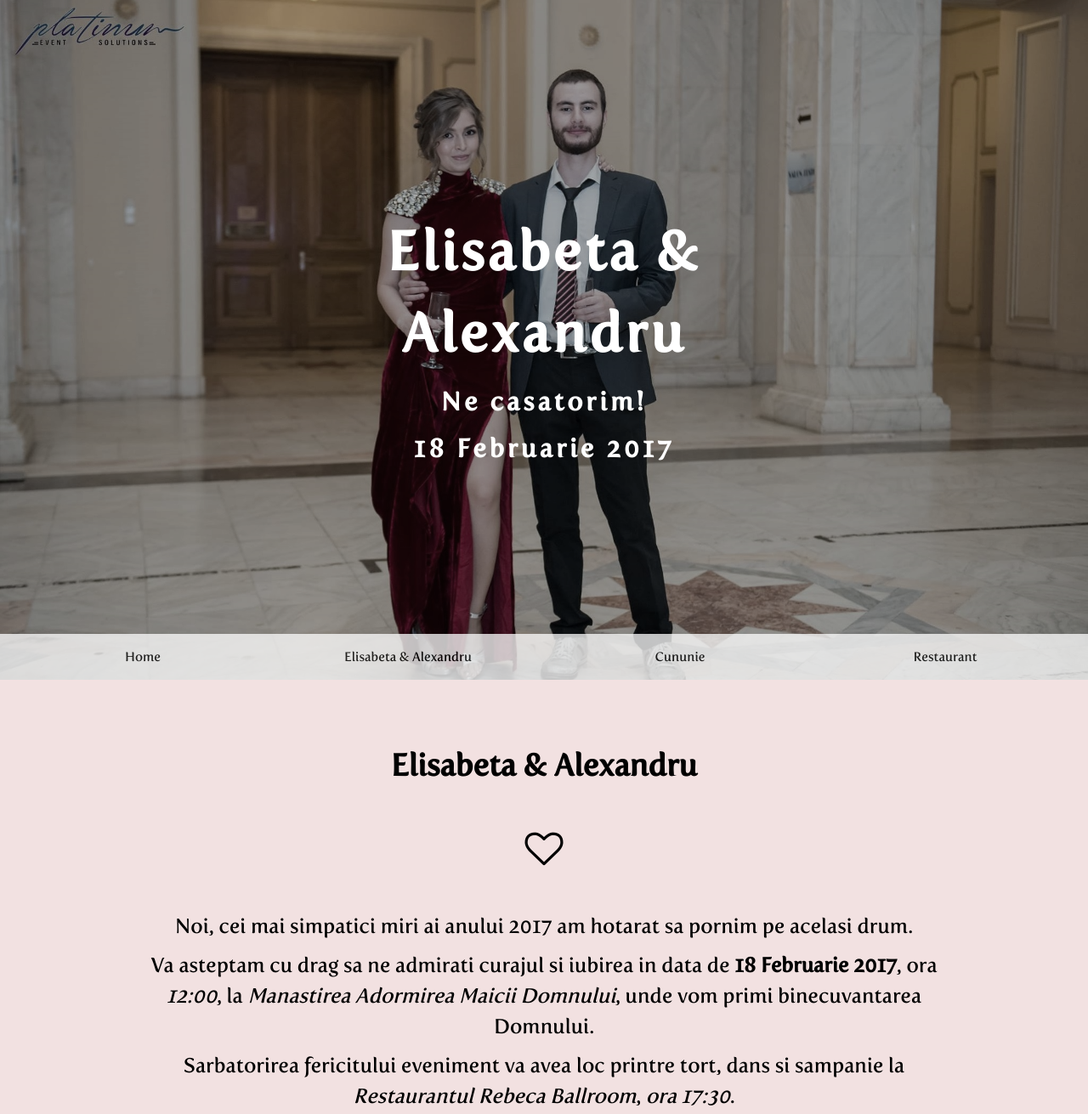
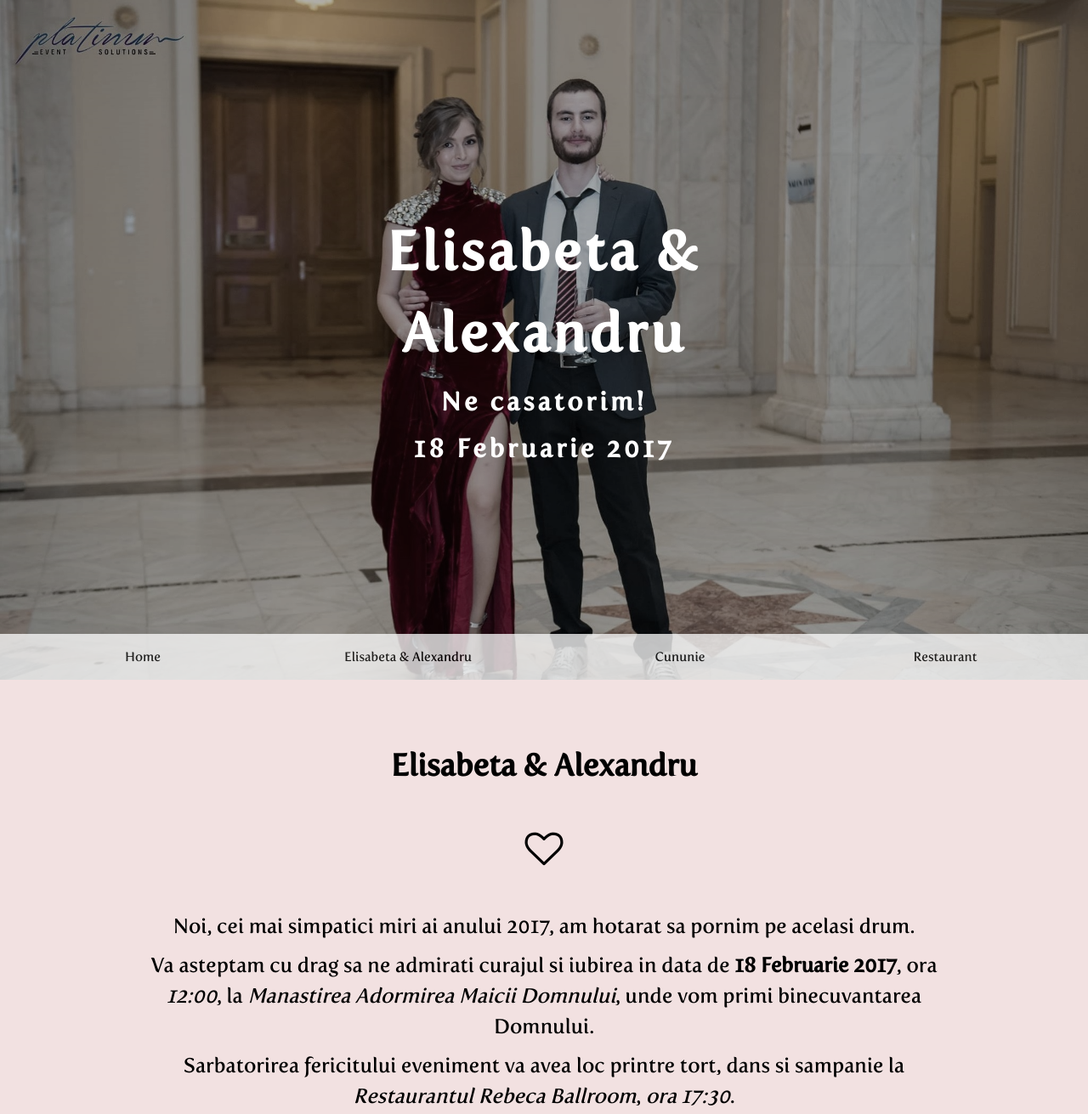
Before and after one commit to alexbuicescu/invitatie, a plain HTML site: page index.html in a window 1280 px wide. Shown: the top 1311 px of the page at 85% size. Drawn offline with Linux system fonts and the light colour scheme; some packages are replaced by stand-ins of ours.

Commit message:
modified background position

```diff
--- a/index.html
+++ b/index.html
@@ -33,7 +33,7 @@ p {
 .bgimg2 {
     min-height: 100%;
     width: 100%;
-    background-position: center;
+    background-position: center top;
     background-size: cover;
 }
 
@@ -74,7 +74,7 @@ p {
             <li style="width:25%"><a href="#home" class="w3-margin-left w3-round">Home</a></li>
             <li style="width:25%"><a href="#us" class="w3-round">Elisabeta & Alexandru</a></li>
             <li style="width:25%"><a href="#cununie" class="w3-round">Cununie</a></li>
-            <li style="width:25%"><a href="#restaurant" class="w3-margin-right w3-round w3-hover-black">Restaurant</a></li>
+            <li style="width:25%"><a href="#restaurant" class="w3-margin-right w3-round">Restaurant</a></li>
         </ul>
     </div>
     <!-- About-->
@@ -85,7 +85,7 @@ p {
             <p class="w3-center w3-text-black"><i class="fa fa-heart-o fa-3x" aria-hidden="true"></i></p>
             <br>
             <h3 class="w3-center">
-      Noi, cei mai simpatici miri ai anului 2017 am hotarat sa pornim pe acelasi drum.</h3>
+      Noi, cei mai simpatici miri ai anului 2017, am hotarat sa pornim pe acelasi drum.</h3>
             <h3 class="w3-center">
       Va asteptam cu drag sa ne admirati curajul si iubirea in data de <b>18 Februarie 2017</b>,  ora <i>12:00</i>, la <i>Manastirea Adormirea Maicii Domnului</i>, unde vom primi binecuvantarea Domnului.</h3>
             <h3 class="w3-center">
```
